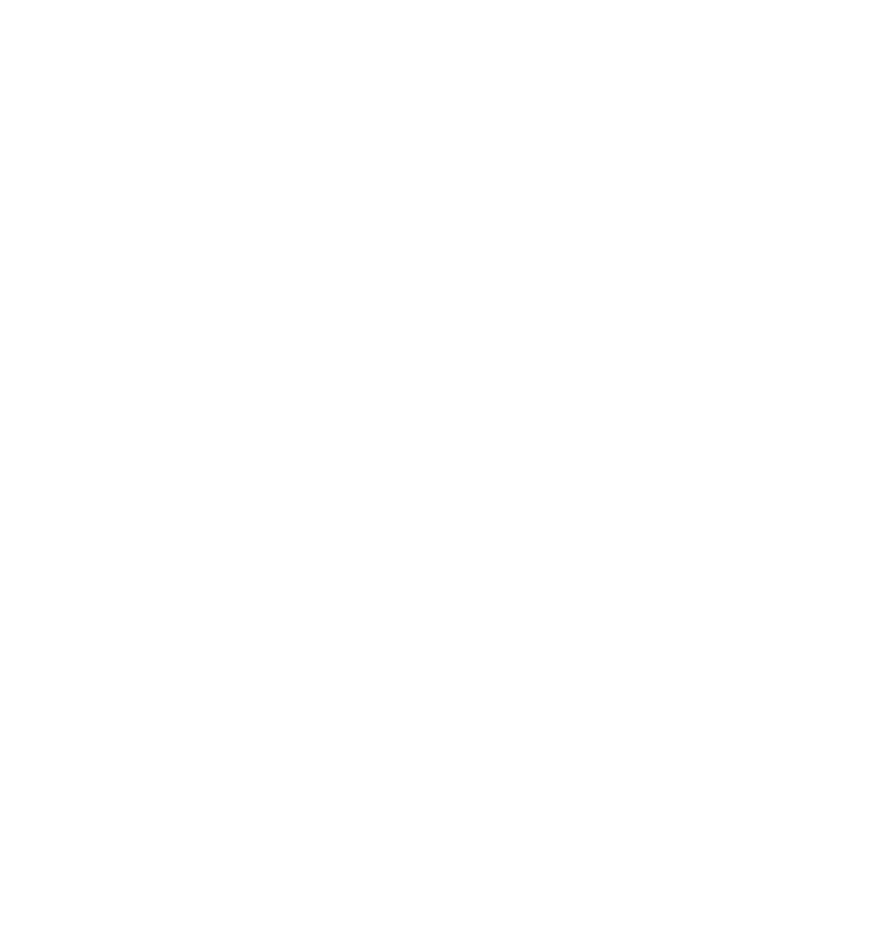
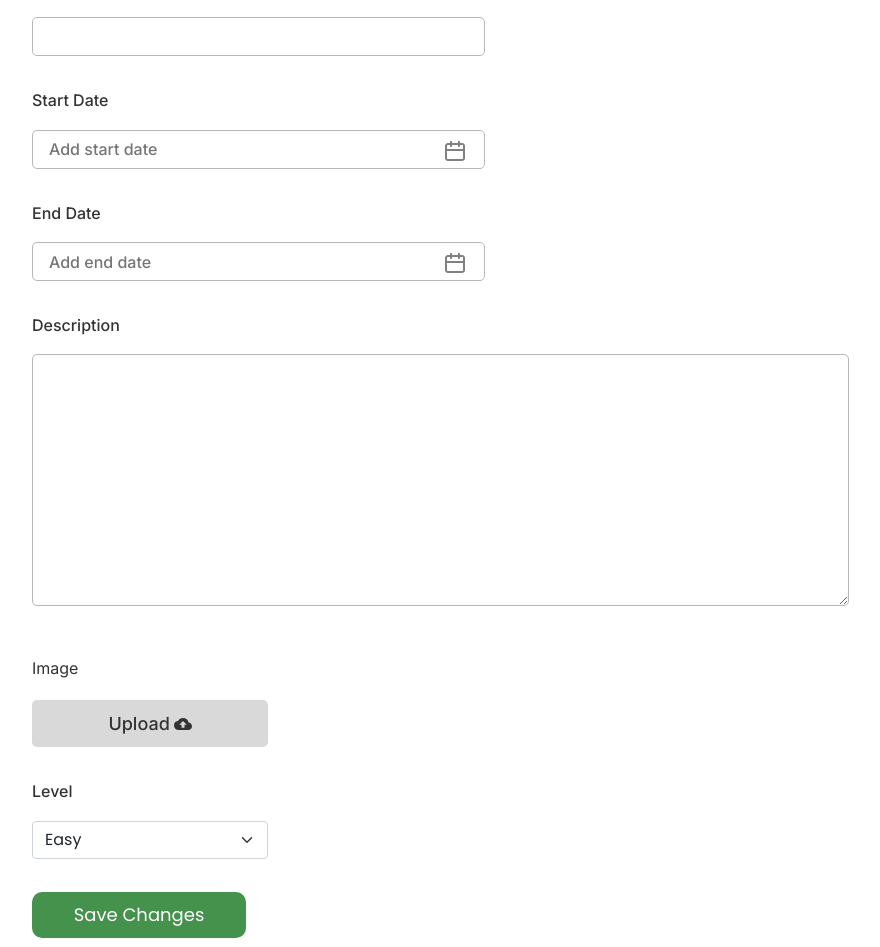
Before and after one commit to arafatlsn/DPHi_Intern_Task, a React (Create React App) app: page /create-challenge in a window 1280 px wide. Before the commit this address had no page. Shown: the part 265-1212 px from the top of the page, without its empty margins (88-968 px from the left). Before the commit the page ends 800 px from the top, so only its background shows below. Built offline with nearby package versions, Linux system fonts and the light colour scheme.

Commit message:
added create challenge

```diff
--- a/src/App.js
+++ b/src/App.js
@@ -6,6 +6,7 @@
 import { Routes, Route } from "react-router-dom";
 import ParticipateNow from "./COMPONENTS/PARTCIPATE PAGE/ParticipateNow";
 import ChallengeDeatils from "./COMPONENTS/Challenge Details/ChallengeDeatils";
+import CreateChallenge from "./COMPONENTS/Challenge Details/CreateChallenge";
 
 export const FilterContext = createContext();
 function App() {
@@ -19,6 +20,7 @@
           <Route path={'/'} element={<HomePage></HomePage>}/>
           <Route path={'/particpate/:id'} element={<ParticipateNow></ParticipateNow>} />
           <Route path={'/challenge-details/:id'} element={<ChallengeDeatils></ChallengeDeatils>} />
+          <Route path={'/create-challenge'} element={<CreateChallenge></CreateChallenge>} />
         </Routes>
       </div>
     </FilterContext.Provider>
--- a/src/COMPONENTS/BANNER/BannerUpSide.js
+++ b/src/COMPONENTS/BANNER/BannerUpSide.js
@@ -1,6 +1,7 @@
 import React from "react";
 import "./BannerUpSide.css";
 import rocketImg from "../../Assets/Icons/PicsArt_04-14-04.42 1.png";
+import { Link } from "react-router-dom";
 
 const BannerUpSide = () => {
   return (
@@ -20,7 +21,7 @@
           </h3>
         </div>
         <div>
-          <button className="chlng-button">Create Challenge</button>
+          <Link to={'create-challenge'}><button className="chlng-button">Create Challenge</button></Link>
         </div>
       </div>
       <div>
--- a/src/COMPONENTS/Challenge Details/ChallengeDeatils.js
+++ b/src/COMPONENTS/Challenge Details/ChallengeDeatils.js
@@ -1,13 +1,24 @@
-import React from "react";
+import React, { useEffect, useState } from "react";
 import { useParams } from "react-router-dom";
 import "./ChallengeDetails.css";
 import calander from "../../Assets/Icons/Vector (1).png";
 import { BsCardImage } from "react-icons/bs";
 import { HiOutlineArrowSmRight } from "react-icons/hi";
 import { Form } from "react-bootstrap";
+import useData from "../../Hooks/useData";
 
 const ChallengeDeatils = () => {
   const { id } = useParams();
+  const { dataArr } = useData();
+  const [challenge, setChallenge] = useState({});
+
+  useEffect(() => {
+    const findChallenge = dataArr.find((el) => el.id === Number(id));
+    setChallenge(findChallenge);
+  }, [id]);
+
+  const { name, start, end, description, img, level } = challenge;
+
   return (
     <div className="challenge-details-container">
       <div className="challenge-heading-parent">
@@ -20,18 +31,18 @@
           <div className="label-input-div">
             <label htmlFor="name">Challenge Name</label>
             <br />
-            <input type="text" name="name" id="name" />
+            <input type="text" name="name" id="name" defaultValue={name} />
           </div>
           <div className="label-input-div">
             <label htmlFor="start">Start Date</label>
             <br />
-            <input type="text" name="start" id="start" />
+            <input type="text" name="start" id="start" defaultValue={start} />
             <img className="calander-icon" src={calander} alt="" />
           </div>
           <div className="label-input-div">
             <label htmlFor="end">End Date</label>
             <br />
-            <input type="text" name="end" id="end" />
+            <input type="text" name="end" id="end" defaultValue={end} />
             <img className="calander-icon" src={calander} alt="" />
           </div>
           <div className="label-input-div">
@@ -41,13 +52,14 @@
               className="text-field"
               name="description"
               id="description"
+              defaultValue={description}
             ></textarea>
           </div>
           <div className="label-input-div">
             <label htmlFor="description">Image</label>
             <br />
             <div className="challange-img-div">
-              <img src="https://i.ibb.co/RY5VCX6/Group-1000002766.png" alt="" />
+              <img src={img} alt="" />
               <div className="change-img-text">
                 <p>
                   <BsCardImage className="img-icon" /> Change image{" "}
@@ -57,14 +69,20 @@
             </div>
             <div className="label-input-div">
               <label htmlFor="description">Level</label>
-              <Form.Select name="level" className="level-secect-div" aria-label="Default select example">
-                <option value="Easy">Easy</option>
-                <option value="Medium">Medium</option>
-                <option value="Hard">Hard</option>
+              <Form.Select
+                name="level"
+                className="level-secect-div"
+                aria-label="Default select example"
+              >
+                <option value="Easy" selected={level === 'Easy'}>Easy</option>
+                <option value="Medium" selected={level === 'Medium'}>Medium</option>
+                <option value="Hard" selected={level === 'Hard'}>Hard</option>
               </Form.Select>
             </div>
             <div className="save-button-div">
-              <button id="save-button" type="submit">Save Changes</button>
+              <button id="save-button" type="submit">
+                Save Changes
+              </button>
             </div>
           </div>
         </form>
--- a/src/COMPONENTS/Challenge Details/ChallengeDetails.css
+++ b/src/COMPONENTS/Challenge Details/ChallengeDetails.css
@@ -3,9 +3,8 @@
 }
 
 .challenge-heading {
-  width: 87.5%;
   margin: auto;
-  padding: 41px 0;
+  padding: 41px 120px;
 }
 
 .challenge-heading p {
@@ -17,8 +16,7 @@
 }
 
 .challenge-details-parent {
-  width: 87.5%;
-  margin: auto;
+  padding: 41px 120px;
 }
 
 .label-input-div {
--- /dev/null
+++ b/src/COMPONENTS/Challenge Details/CreateChallenge.css
@@ -0,0 +1,31 @@
+input[type= 'file']{
+  display: none;
+}
+
+.image-upload-div{
+  margin-top: 44px;
+}
+
+.image-upload-div > label{
+  font-weight: 500px;
+  font-family: Inter;
+  line-height: 19.36px;
+  color: #333333;
+}
+
+.file-upload-label{
+  cursor: pointer;
+  width: 236px;
+  height: 47px;
+  background-color: #D9D9D9;
+  border-radius: 5px;
+  display: flex;
+  justify-content: center;
+  align-items: center;
+  font-size: 18px;
+  font-weight: 500;
+  font-family: Inter;
+  color: #666666;
+  gap: 3.83px;
+  margin-top: 19px;
+}
--- /dev/null
+++ b/src/COMPONENTS/Challenge Details/CreateChallenge.js
@@ -0,0 +1,77 @@
+import React from "react";
+import "./ChallengeDetails.css";
+import calander from "../../Assets/Icons/Vector (1).png";
+import { Form } from "react-bootstrap";
+import { MdCloudUpload } from 'react-icons/md'
+import './CreateChallenge.css'
+
+const CreateChallenge = () => {
+  return (
+    <div className="challenge-details-container">
+      <div className="challenge-heading-parent">
+        <div className="challenge-heading">
+          <p>Challenge Details</p>
+        </div>
+      </div>
+      <div className="challenge-details-parent">
+        <form className="form div">
+          <div className="label-input-div">
+            <label htmlFor="name">Challenge Name</label>
+            <br />
+            <input type="text" name="name" id="name" />
+          </div>
+          <div className="label-input-div">
+            <label htmlFor="start">Start Date</label>
+            <br />
+            <input type="text" name="start" id="start" placeholder="Add start date" />
+            <img className="calander-icon" src={calander} alt="" />
+          </div>
+          <div className="label-input-div">
+            <label htmlFor="end">End Date</label>
+            <br />
+            <input type="text" name="end" id="end" placeholder="Add end date" />
+            <img className="calander-icon" src={calander} alt="" />
+          </div>
+          <div className="label-input-div">
+            <label htmlFor="description">Description</label>
+            <br />
+            <textarea
+              className="text-field"
+              name="description"
+              id="description"
+            ></textarea>
+          </div>
+          <div className="image-upload-div">
+            <label htmlFor="description">Image</label>
+            <br />
+            <label className="file-upload-label" htmlFor="file-upload">
+              <input type="file" name="file-upload" id="file-upload" />
+              Upload <MdCloudUpload/>
+            </label>
+          </div>
+
+          <div className="label-input-div">
+            <label htmlFor="description">Level</label>
+            <Form.Select
+              name="level"
+              className="level-secect-div"
+              aria-label="Default select example"
+            >
+              <option value="Easy">Easy</option>
+              <option value="Medium">Medium</option>
+              <option value="Hard">Hard</option>
+            </Form.Select>
+          </div>
+
+          <div className="save-button-div">
+            <button id="save-button" type="submit">
+              Save Changes
+            </button>
+          </div>
+        </form>
+      </div>
+    </div>
+  );
+};
+
+export default CreateChallenge;
--- a/src/COMPONENTS/NAV BAR/NavBar.js
+++ b/src/COMPONENTS/NAV BAR/NavBar.js
@@ -1,11 +1,12 @@
 import React from "react";
+import { Link } from "react-router-dom";
 import logoImg from '../../Assets/images/main_logo_with_darktext_dphi 1.png'
 import './NavBar.css'
 
 const NavBar = () => {
   return (
     <div className="nav-parent">
-      <img className="nav-img" src={logoImg} alt="dphi-logo" />
+      <Link to={'/'}><img className="nav-img" src={logoImg} alt="dphi-logo" /></Link>
     </div>
   );
 };
```
